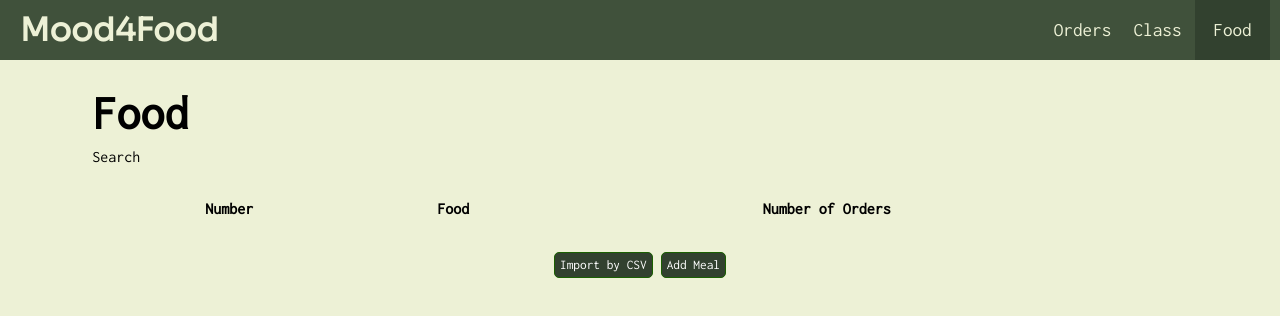
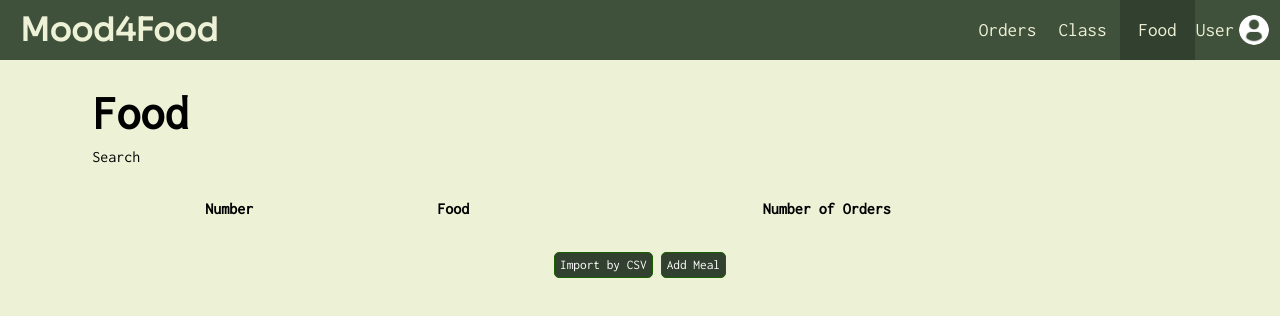
Before and after one commit to WMC-AHIF-2022/Mood4Food, a website with bundled scripts: page Code/src/client/pages/foodSite/foodSite.html in a window 1280 px wide. Built offline with nearby package versions, Linux system fonts and the light colour scheme.

Commit message:
icon geaddet und login button erstellt

```diff
--- a/Code/package.json
+++ b/Code/package.json
@@ -1,7 +1,6 @@
 {
   "name": "m4m_local",
   "version": "1.0.0",
-  "description": "",
   "main": "index.js",
   "scripts": {
     "test": "echo \"Error: no test specified\" && exit 1",
@@ -25,5 +24,6 @@
     "nodemon": "^2.0.22",
     "ts-node": "^10.9.1",
     "typescript": "^5.0.4"
-  }
+  },
+  "description": ""
 }
--- a/Code/src/client/navBar.css
+++ b/Code/src/client/navBar.css
@@ -70,3 +70,9 @@ html{
     font-size: 1.2em;
     font-family: 'Inconsolata', monospace;
 }
+.picFormating{
+    width: 30px;
+    height: 30px;
+    border-radius: 50px;
+    margin-left: 5px;
+}
--- a/Code/src/client/pages/foodSite/foodSite.html
+++ b/Code/src/client/pages/foodSite/foodSite.html
@@ -18,6 +18,7 @@
                     <li><a href="">Orders</a></li>
                     <li><a href="">Class</a></li>
                     <li><a class="active" href="">Food</a></li>
+                    <li><a href="">User<img class="picFormating" src="../../pics/UserPic.png"></a></li>
                 </ul>
             </div>
         </div>
```
Also changed, not shown: Code/src/client/index.html (+1 -0 lines), Code/src/client/pages/login/login.html (+1 -0 lines), Code/src/client/pics/UserPic.png (added).
